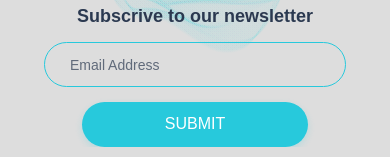
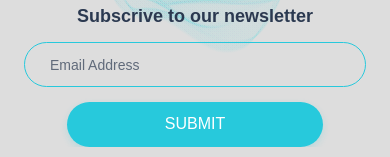
Before and after one commit to Steenify/Steenify.github.io, a plain HTML site: page index.html in a window 390 px wide. Shown: the part 707-864 px from the top of the page. Drawn offline with Linux system fonts and the light colour scheme.

Commit message:
update style for web

```diff
--- a/assets/responsive.css
+++ b/assets/responsive.css
@@ -190,6 +190,11 @@
 }
 
 @media screen and (max-width: 491px) {
+
+    .subscribe-form {
+        padding: 0;
+    }
+
     .exs-full-width {
         width: 100%;
     }
--- a/assets/style.css
+++ b/assets/style.css
@@ -1323,15 +1323,17 @@ textarea.form-control {
 
 /* for waterpipe */
 #wavybg-wrapper {
-	width: 100%;
-	height: 100%;
+	width: 100vw;
+	min-width: 100%;
+	height: 100vh;
+	min-height: 100%;
 	overflow: hidden;
 	position: absolute;
 	z-index: -1;
-	background: #eaeaea;
+	background: #dddddd;
 	top: 0;
 	bottom: 0;
-	margin: auto;
+	/* margin: auto; */
 }
 
 #wavybg-wrapper canvas {
@@ -1342,6 +1344,8 @@ textarea.form-control {
 	left: 0;
 	right: 0;
 	z-index: -1;
+	height: 100%;
+	width: 100%;
 }
 
 /* for particles */
```
